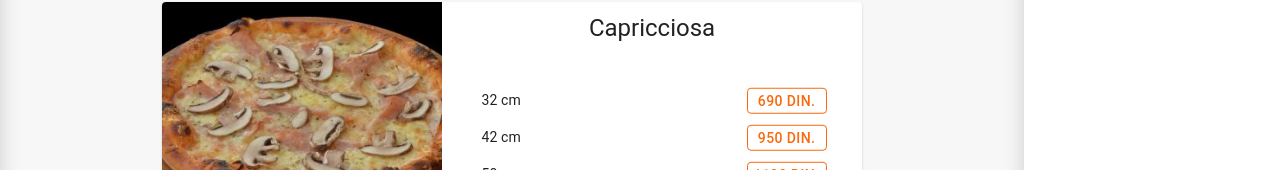
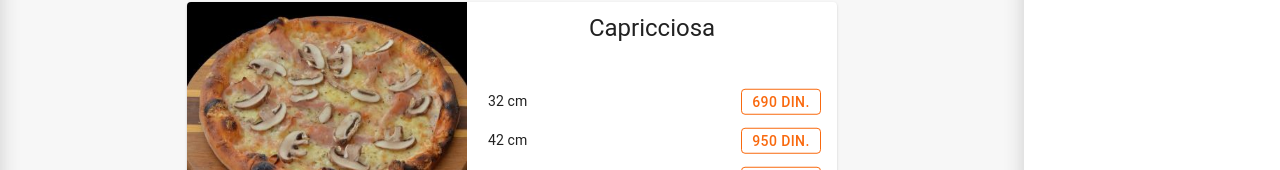
Before and after one commit to stavramovic/restaurant, a React (Create React App) app: page / in a window 1280 px wide. Shown: the part 630-800 px from the top of the page. Built offline with nearby package versions, Linux system fonts and the light colour scheme.

Commit message:
small improvements

```diff
--- a/src/Components/foodCard-component.jsx
+++ b/src/Components/foodCard-component.jsx
@@ -15,12 +15,13 @@ const FoodCardComponent = ({title, content}) => {
         <>
             <div className='title' id={title.replace(' ','-')}>{title}</div>
             <div className='card'>
-                <div>{content.map(info => {
+                <div>
+                    {content.map(info => {
                         return (
                             <Card
                                 sx={{
-                                width: 700,
-                                height: 260,
+                                    width: 650,
+                                    height: 250,
                                     margin: 8,
                                     display: 'flex'
                                 }}
@@ -29,7 +30,8 @@ const FoodCardComponent = ({title, content}) => {
                                 <CardMedia
                                     sx={{
                                         width: 280,
-                                    height: 260
+                                        height: 250,
+                                        objectFit: 'fill'
                                     }}
                                     component='img'
                                     image={info.img}
@@ -65,7 +67,7 @@ const FoodCardComponent = ({title, content}) => {
                                     </Typography>
                                     <List
                                         sx={{
-                                        width: '90%',
+                                            width: '100%',
                                             bgcolor: 'background.paper',
                                             padding: '0',
                                             display: 'flex',
@@ -75,7 +77,7 @@ const FoodCardComponent = ({title, content}) => {
                                     >
                                         {info.size?.map((item, index) => (
                                             <ListItem
-                                            sx={{padding: '4px'}}
+                                                sx={{padding: '5px'}}
                                                 key={index}
                                                 disableGutters
                                                 secondaryAction={
```
Lines whose indentation alone changed are shown as unchanged.
